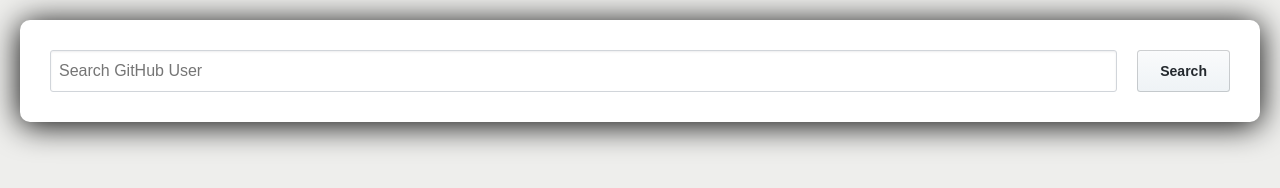
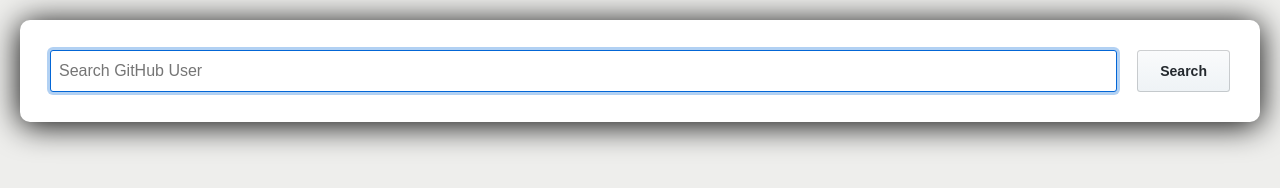
Before and after one commit to gabogarciam/github-search, a website built with webpack: page public/index.html in a window 1280 px wide. Built offline with nearby package versions, Linux system fonts and the light colour scheme.

Commit message:
added focus styles in the form search

```diff
--- a/public/stylesheets/style.scss
+++ b/public/stylesheets/style.scss
@@ -50,6 +50,12 @@
   box-shadow: inset 0 1px 2px rgba(27,31,35,0.075);
 }
 
+.form-control:focus {
+  border-color: #0366d6;
+  outline: none;
+  box-shadow: 0 0 0 3px rgba(3,102,214,.3);
+}
+
 .btn {
   width: 100px;
   margin-left: 20px;
```
